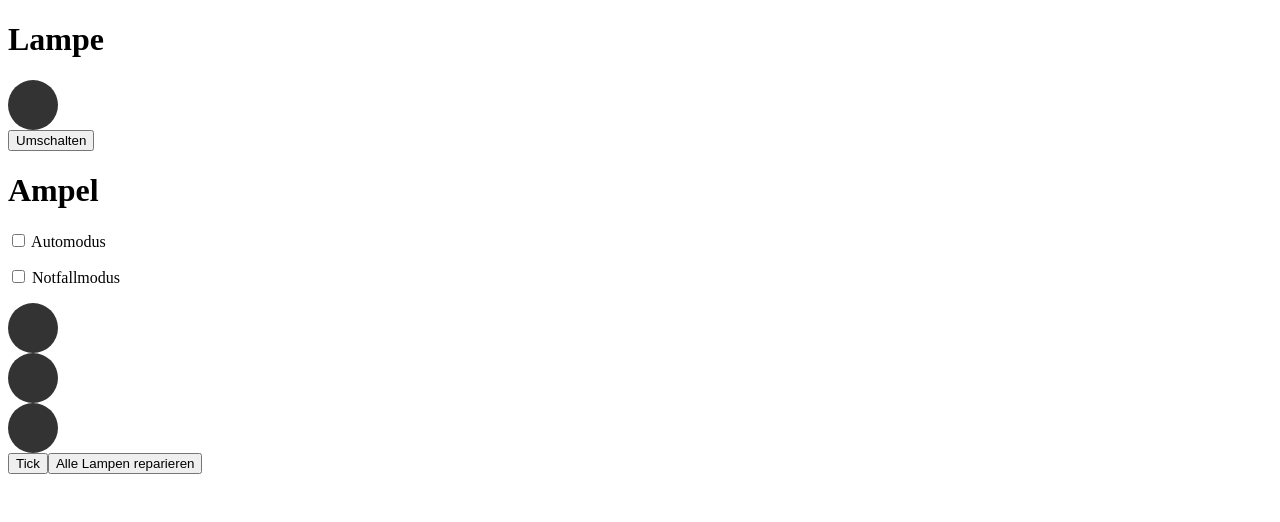
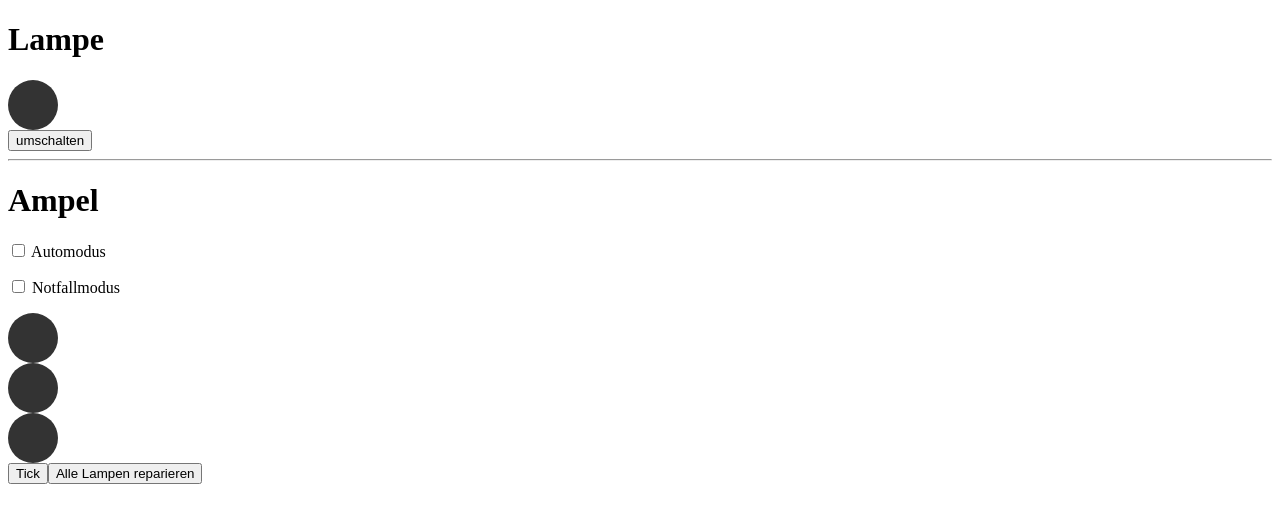
Before and after one commit to tschuegge/Ampel, an Angular app: page / in a window 1280 px wide. Shown: the top 522 px of the page. Built offline with nearby package versions, Linux system fonts and the light colour scheme.

Commit message:
Schaltfläche integriert um Lampe zu reparieren

```diff
--- a/src/app/app.component.html
+++ b/src/app/app.component.html
@@ -1,5 +1,6 @@
 <h1>Lampe</h1>
 <app-lampe></app-lampe>
+<hr>
 <h1>Ampel</h1>
 <p>
   <label>
--- a/src/app/lampe/lampe.component.html
+++ b/src/app/lampe/lampe.component.html
@@ -1,2 +1,3 @@
 <div class="lampe" [style.background-color]="farbe" [class.lampeAus]="!ein" [class.lampeDefekt]="defekt"></div>
-<button type="button" (click)="umschaltenClick()" *ngIf="!controlsAusblenden">Umschalten</button>
+<button type="button" (click)="umschaltenClick()" *ngIf="!controlsAusblenden">umschalten</button>
+<button type="button" (click)="reparieren()" *ngIf="!controlsAusblenden && defekt">reparieren</button>
```
Also changed, not shown: 2 other files (tests, documents, lock files or other folders).
